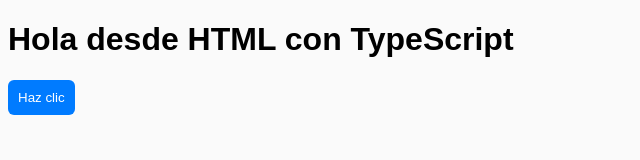
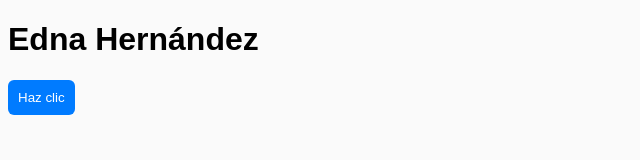
Before and after one commit to jairodev99/edna-personal-website, a website: page index.html in a window 1280 px wide. Shown: the whole page, without its empty margins (0-640 px from the left). Drawn offline with Linux system fonts and the light colour scheme.

Commit message:
feat(): add title

```diff
--- a/index.html
+++ b/index.html
@@ -6,7 +6,7 @@
   <link rel="stylesheet" href="app.css">
 </head>
 <body>
-  <h1>Hola desde HTML con TypeScript</h1>
+  <h1>Edna Hernández</h1>
 
   <button id="btn">Haz clic</button>
 
```
